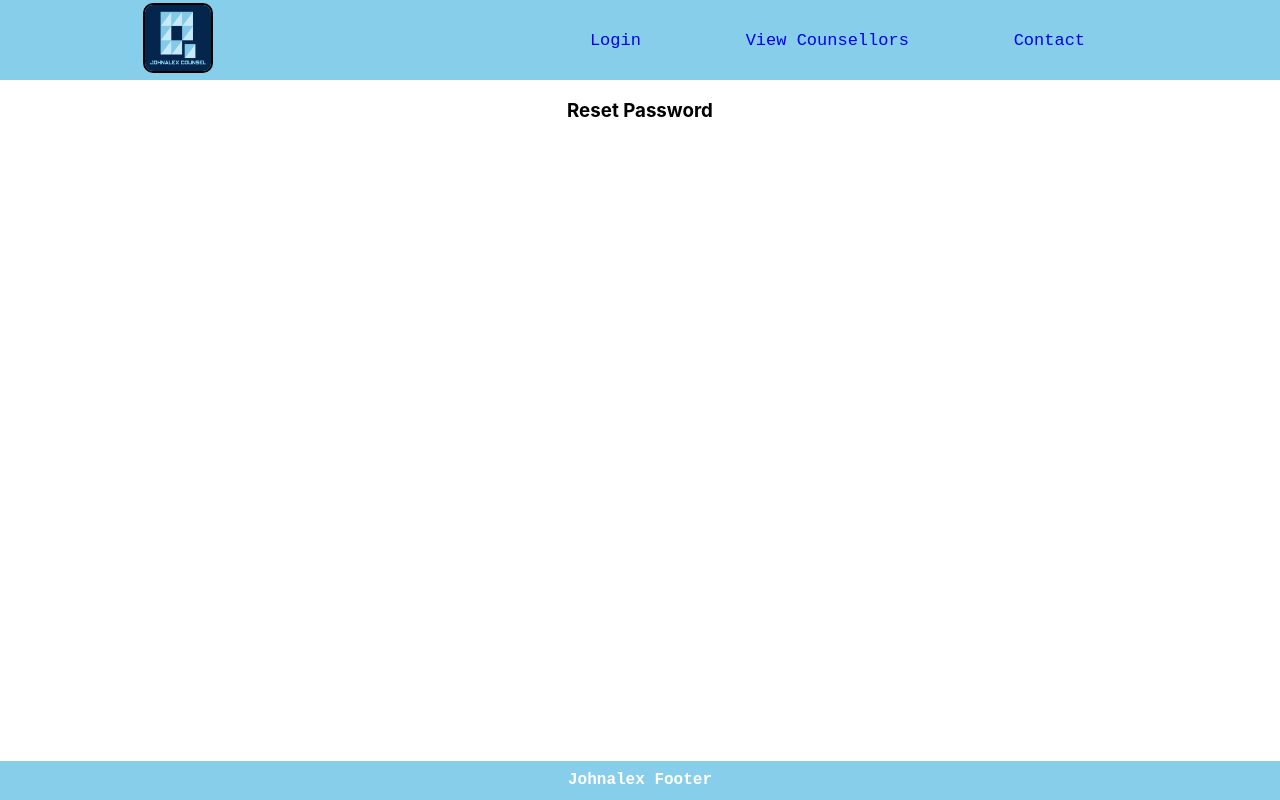
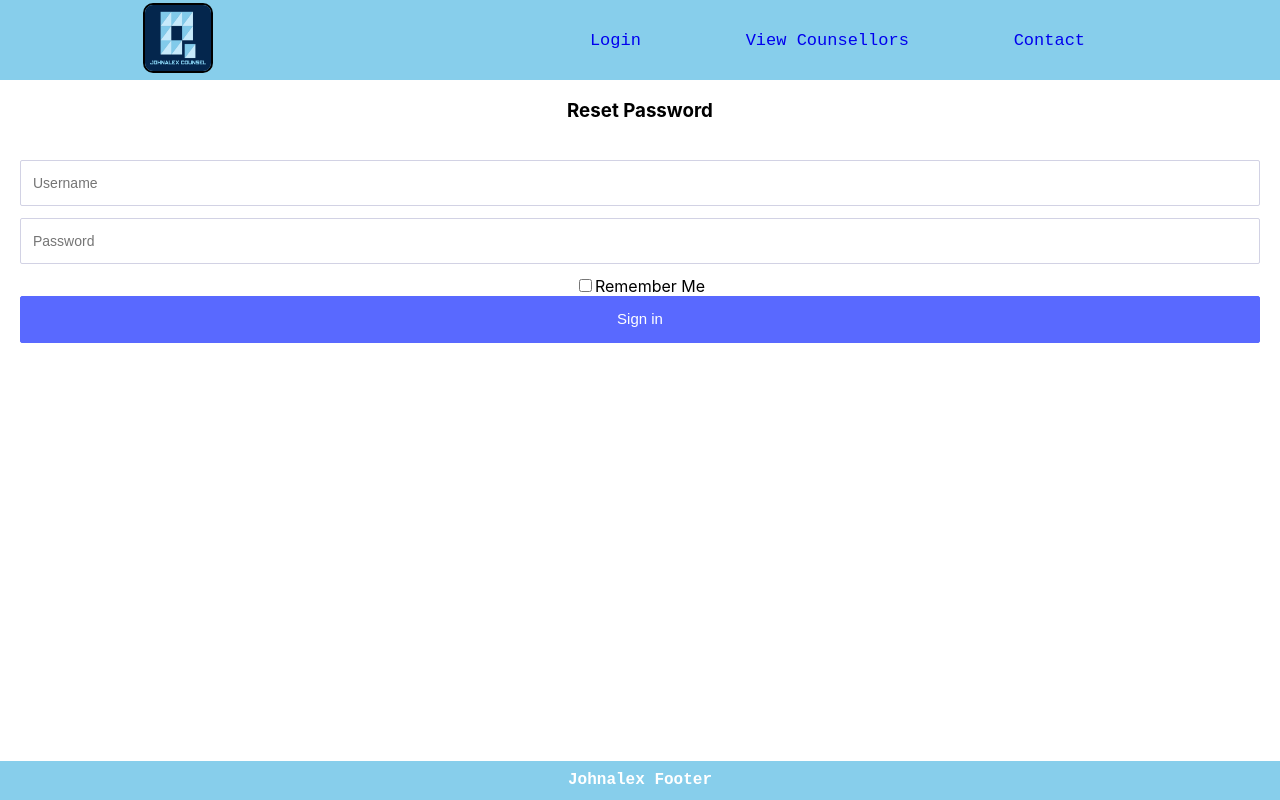
Before and after one commit to Johnalexx/counselling_project, a React (Create React App) app: page /reset-password in a window 1280 px wide. Built offline with nearby package versions, Linux system fonts and the light colour scheme.

Commit message:
Reset password

```diff
--- a/src/pages/auth/Reset-pass.js
+++ b/src/pages/auth/Reset-pass.js
@@ -4,6 +4,27 @@ function ResetPass() {
     return (
         <div>
             <h3>Reset Password</h3>
+            <div className="password-reset-form">
+                    <div className="login-card-body">
+                           <form>
+                               <div className="login-form-group">
+                                    <input class="form-control form-control-lg" id="username" type="text" placeholder="Username" autocomplete="off"/>
+                               </div>
+                               <div class="login-form-group">
+                                    <input class="form-control form-control-lg" id="password" type="password" placeholder="Password"/>
+                                </div>
+                                <div class="form-group">
+                                    <label class="custom-control custom-checkbox">
+                                        <input class="custom-control-input" type="checkbox"/>
+                                        <span class="custom-control-label">Remember Me</span>
+                                    </label>
+                                </div>
+                                <div class="login-form-submit">
+                                    <button type="submit" class="btn btn-primary btn-lg btn-block">Sign in</button>
+                                </div>
+                           </form>
+                       </div>
+            </div>
         </div>
     )
 }
```
